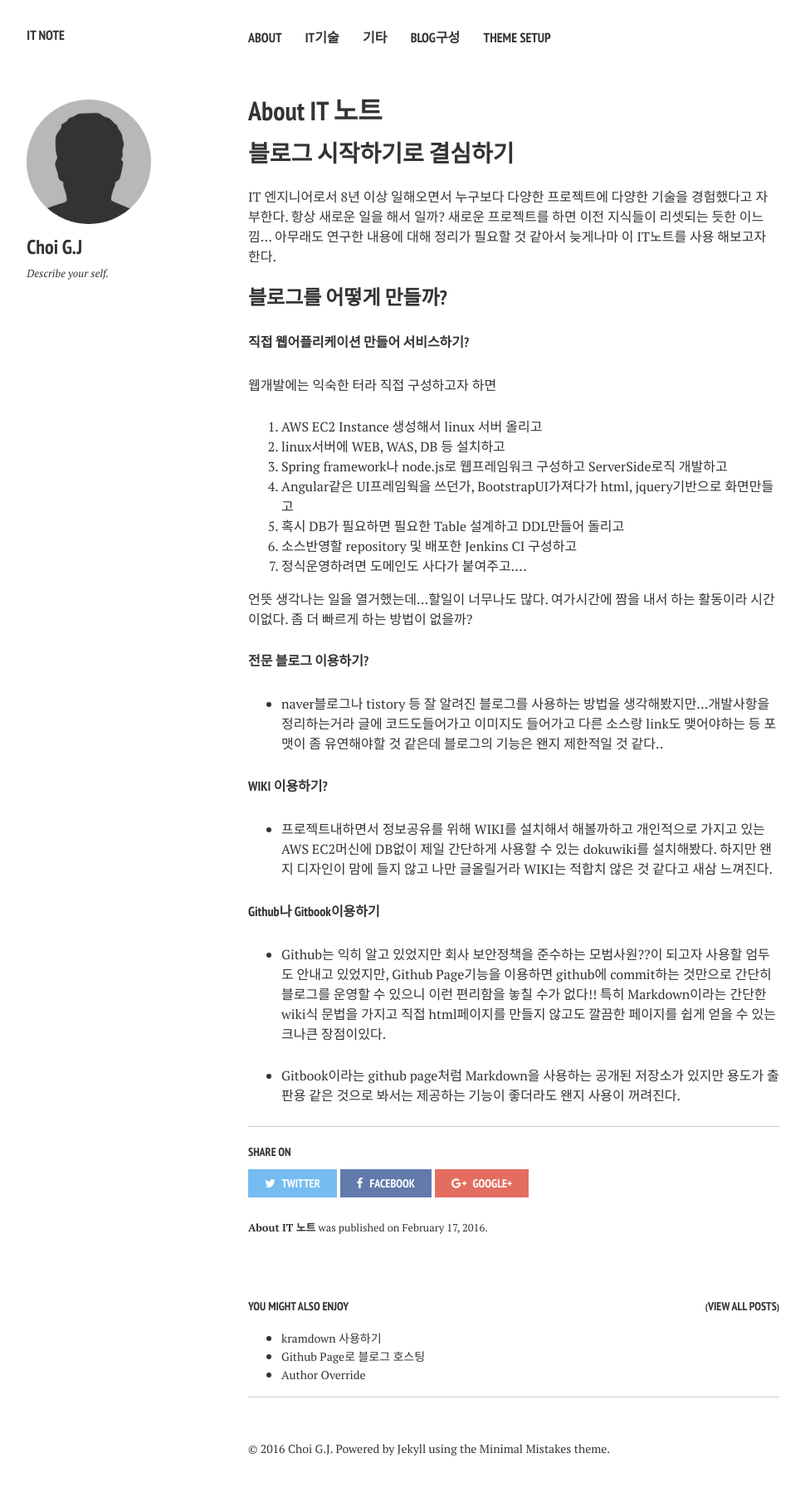
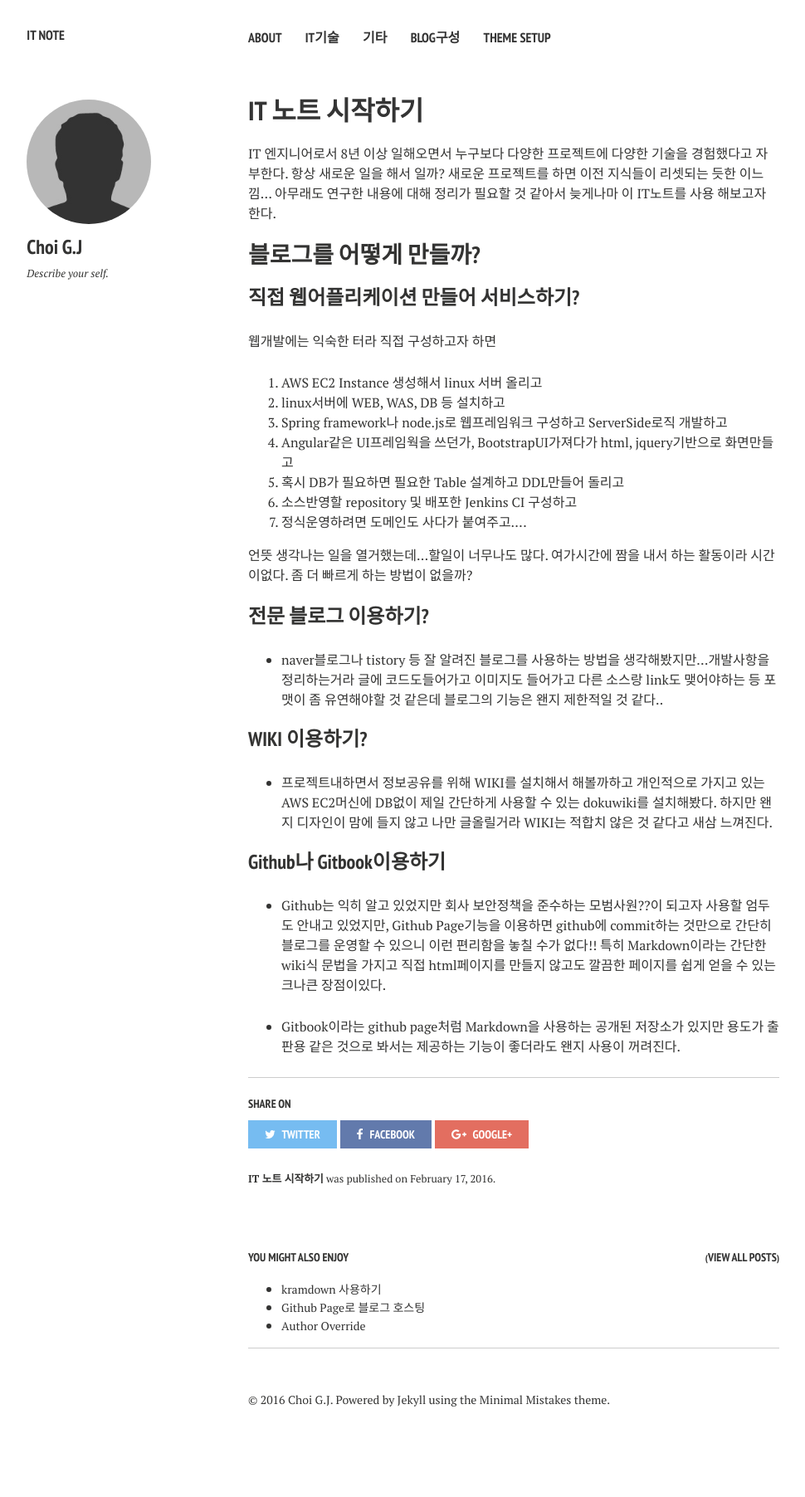
Before and after one commit to gjchoitest/gjchoitest.github.io, a Jekyll site: the page built from _posts/2016-02-17-시작하기.md, in a window 1280 px wide. Shown: the whole page at 83% size, without its empty margins (21-991 px from the left). Built offline with Jekyll 4.4.1, drawn with Linux system fonts in a browser that asks for light colours; nearby versions of some CDN libraries; after the commit the page ends 1745 px from its top, so only the background shows below that.

Commit message:
Update 2016-02-17-시작하기.md

```diff
--- a/_posts/2016-02-17-시작하기.md
+++ b/_posts/2016-02-17-시작하기.md
@@ -1,18 +1,15 @@
 ---
 layout: post
-title: About IT 노트
+title: IT 노트 시작하기
 category: env
 ---
 
 
-블로그 시작하기로 결심하기
----------------------
-
 IT 엔지니어로서 8년 이상 일해오면서 누구보다 다양한 프로젝트에 다양한 기술을 경험했다고 자부한다. 항상 새로운 일을 해서 일까? 새로운 프로젝트를 하면 이전 지식들이 리셋되는 듯한 이느낌... 아무래도 연구한 내용에 대해 정리가 필요할 것 같아서 늦게나마 이 IT노트를 사용 해보고자 한다.
 
-### 블로그를 어떻게 만들까?
+## 블로그를 어떻게 만들까?
 
-##### 직접 웹어플리케이션 만들어 서비스하기?
+### 직접 웹어플리케이션 만들어 서비스하기?
 
 웹개발에는 익숙한 터라 직접 구성하고자 하면
 1. AWS EC2 Instance 생성해서 linux 서버 올리고
@@ -26,16 +23,16 @@ IT 엔지니어로서 8년 이상 일해오면서 누구보다 다양한 프로
  언뜻 생각나는 일을 열거했는데...할일이 너무나도 많다. 여가시간에 짬을 내서 하는 활동이라 시간이없다. 좀 더 빠르게 하는 방법이 없을까?
 
 
-##### 전문 블로그 이용하기?
+### 전문 블로그 이용하기?
 - naver블로그나 tistory 등 잘 알려진 블로그를 사용하는 방법을 생각해봤지만...개발사항을 정리하는거라 글에 코드도들어가고 이미지도 들어가고 다른 소스랑 link도 맺어야하는 등 포맷이 좀 유연해야할 것 같은데 블로그의 기능은 왠지 제한적일 것 같다..
 
 
-##### WIKI 이용하기?
+### WIKI 이용하기?
 - 프로젝트내하면서 정보공유를 위해 WIKI를 설치해서 해볼까하고 개인적으로 가지고 있는 AWS EC2머신에 DB없이 제일 간단하게 사용할 수 있는 dokuwiki를 설치해봤다.
  하지만 왠지 디자인이 맘에 들지 않고 나만 글올릴거라 WIKI는 적합치 않은 것 같다고 새삼 느껴진다.
 
 
-##### Github나 Gitbook이용하기
+### Github나 Gitbook이용하기
 - Github는 익히 알고 있었지만 회사 보안정책을 준수하는 모범사원??이 되고자 사용할 엄두도 안내고 있었지만, Github Page기능을 이용하면 github에 commit하는 것만으로 간단히 블로그를 운영할 수 있으니 이런 편리함을 놓칠 수가 없다!! 특히 Markdown이라는 간단한 wiki식 문법을 가지고 직접 html페이지를 만들지 않고도 깔끔한 페이지를 쉽게 얻을 수 있는 크나큰 장점이있다.
 
 - Gitbook이라는 github page처럼 Markdown을 사용하는 공개된 저장소가 있지만 용도가 출판용 같은 것으로 봐서는 제공하는 기능이 좋더라도 왠지 사용이 꺼려진다.
```
